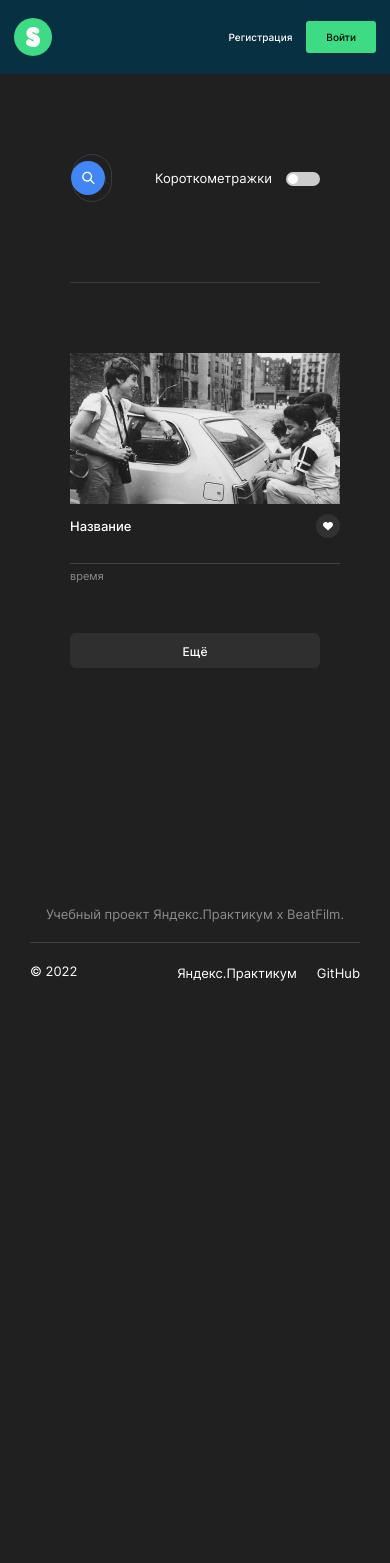
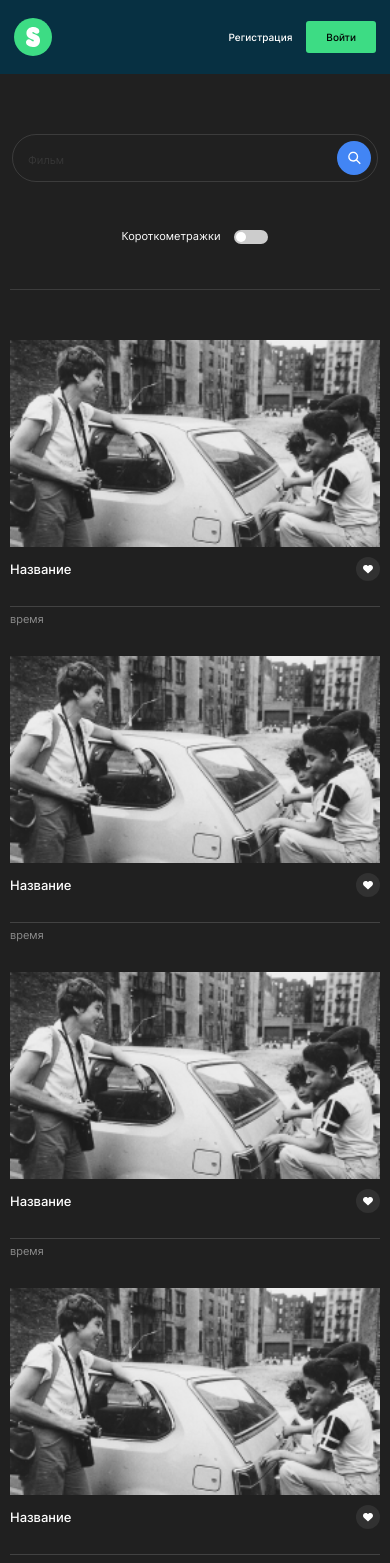
Before and after one commit to woofmgn/movies-explorer-frontend, a React (Create React App) app: page /movies in a window 390 px wide. Shown: the top 1563 px of the page. Before the commit the page ends 1001 px from the top, so only its background shows below. Built offline with nearby package versions, Linux system fonts and the light colour scheme.

Commit message:
some pages adaprive

```diff
--- a/src/components/Footer/Footer.scss
+++ b/src/components/Footer/Footer.scss
@@ -1,4 +1,5 @@
 .footer {
+  padding-top: 79px;
   display: flex;
   flex-direction: column;
 
--- a/src/components/Header/Header.jsx
+++ b/src/components/Header/Header.jsx
@@ -5,12 +5,12 @@ import './Header.scss';
 
 const Header = ({ isLogged }) => {
   return (
-    <header className="header">
+    <header className={`header ${isLogged ? 'header_theme_dark' : null}`}>
+      <Link className="header__main-link" to="/" />
       {isLogged ? (
         <NavBar />
       ) : (
         <>
-          <Link className="header__main-link" to="/" />
           <nav className="header__navigation">
             <ul className="header__navigation-list">
               <li className="header__navigation-item">
--- a/src/components/Header/Header.scss
+++ b/src/components/Header/Header.scss
@@ -2,6 +2,10 @@
   display: flex;
   justify-content: space-between;
   background-color: #073042;
+
+  &_theme_dark {
+    background-color: #202020;
+  }
 
   &__main-link {
     display: flex;
@@ -12,6 +16,7 @@
     background-repeat: no-repeat;
     background-size: contain;
     background-position: center;
+    background-color: transparent;
 
     &:hover {
       opacity: 0.7;
--- a/src/components/MoviesCard/MoviesCard.jsx
+++ b/src/components/MoviesCard/MoviesCard.jsx
@@ -35,6 +35,74 @@ const MoviesCard = () => {
         </div>
         <p className="card__duration">время</p>
       </li>
+      <li className="card">
+        <img className="card__preview" src={movie} alt="превью фильма" />
+        <div
+          className="card__wrapper"
+          onMouseEnter={location.pathname === '/movies' ? null : onHover}
+          onMouseLeave={location.pathname === '/movies' ? null : onExit}
+        >
+          <h5 className="card__title">Название</h5>
+          <button
+            ref={hover}
+            className={`card__button ${
+              location.pathname === '/movies' ? '' : 'card__button_type_remove'
+            }`}
+          />
+        </div>
+        <p className="card__duration">время</p>
+      </li>
+      <li className="card">
+        <img className="card__preview" src={movie} alt="превью фильма" />
+        <div
+          className="card__wrapper"
+          onMouseEnter={location.pathname === '/movies' ? null : onHover}
+          onMouseLeave={location.pathname === '/movies' ? null : onExit}
+        >
+          <h5 className="card__title">Название</h5>
+          <button
+            ref={hover}
+            className={`card__button ${
+              location.pathname === '/movies' ? '' : 'card__button_type_remove'
+            }`}
+          />
+        </div>
+        <p className="card__duration">время</p>
+      </li>
+      <li className="card">
+        <img className="card__preview" src={movie} alt="превью фильма" />
+        <div
+          className="card__wrapper"
+          onMouseEnter={location.pathname === '/movies' ? null : onHover}
+          onMouseLeave={location.pathname === '/movies' ? null : onExit}
+        >
+          <h5 className="card__title">Название</h5>
+          <button
+            ref={hover}
+            className={`card__button ${
+              location.pathname === '/movies' ? '' : 'card__button_type_remove'
+            }`}
+          />
+        </div>
+        <p className="card__duration">время</p>
+      </li>
+      <li className="card">
+        <img className="card__preview" src={movie} alt="превью фильма" />
+        <div
+          className="card__wrapper"
+          onMouseEnter={location.pathname === '/movies' ? null : onHover}
+          onMouseLeave={location.pathname === '/movies' ? null : onExit}
+        >
+          <h5 className="card__title">Название</h5>
+          <button
+            ref={hover}
+            className={`card__button ${
+              location.pathname === '/movies' ? '' : 'card__button_type_remove'
+            }`}
+          />
+        </div>
+        <p className="card__duration">время</p>
+      </li>
     </>
   );
 };
--- a/src/components/MoviesCard/MoviesCard.scss
+++ b/src/components/MoviesCard/MoviesCard.scss
@@ -36,6 +36,10 @@
       opacity: 0.7;
     }
 
+    &_active {
+      background-image: url('../../images/like-active.svg');
+    }
+
     &_type_remove {
       visibility: hidden;
       background-image: url('../../images/remove-button.svg');
--- a/src/components/MoviesCardList/MoviesCardList.jsx
+++ b/src/components/MoviesCardList/MoviesCardList.jsx
@@ -1,11 +1,20 @@
 import React from 'react';
+import { useLocation } from 'react-router-dom';
 import MoviesCard from '../MoviesCard/MoviesCard';
 import './MoviesCardList.scss';
 
 const MoviesCardList = () => {
+  let location = useLocation();
+
   return (
     <section className="movies">
-      <ul className="movies-list">
+      <ul
+        className={`movies-list ${
+          location.pathname === '/saved-movies'
+            ? 'movies-list_type_saved-movies'
+            : null
+        }`}
+      >
         <MoviesCard />
       </ul>
     </section>
--- a/src/components/MoviesCardList/MoviesCardList.scss
+++ b/src/components/MoviesCardList/MoviesCardList.scss
@@ -9,4 +9,29 @@
   display: grid;
   grid-template-columns: repeat(auto-fill, minmax(270px, 1fr));
   gap: 38px 20px;
+
+  &_type_saved-movies {
+    padding-bottom: 240px;
+  }
 }
+
+@media screen and (max-width: 820px) {
+  .movies {
+    padding-top: 80px;
+  }
+
+  .movies-list {
+    gap: 30px 30px;
+    padding-bottom: 60px;
+
+    &_type_saved-movies {
+      padding-bottom: 150px;
+    }
+  }
+}
+
+@media screen and (max-width: 520px) {
+  .movies {
+    padding-top: 50px;
+  }
+}
--- a/src/components/NavBar/NavBar.jsx
+++ b/src/components/NavBar/NavBar.jsx
@@ -6,10 +6,7 @@ const NavBar = () => {
   return (
     <nav className="navbar">
       <ul className="navbar__container">
-        <li className="navbar__item navbar__item_first">
-          <Link className="navbar__main-link" to="/" />
-        </li>
-        <li className="navbar__item navbar__item_type_center">
+        <li className="navbar__item navbar__item_type_first">
           <Link to="/movies" className="navbar__movies-link">
             Фильмы
           </Link>
@@ -19,11 +16,13 @@ const NavBar = () => {
             Сохранённые фильмы
           </Link>
         </li>
+        <li className="navbar__item navbar__item_last">
+          <Link className="navbar__profile-link" to="/profile">
+            Аккаунт
+            <div className="navbar__profile-image"></div>
+          </Link>
+        </li>
       </ul>
-      <Link className="navbar__profile-link" to="/profile">
-        Аккаунт
-        <div className="navbar__profile-image"></div>
-      </Link>
     </nav>
   );
 };
--- a/src/components/NavBar/NavBar.scss
+++ b/src/components/NavBar/NavBar.scss
@@ -1,17 +1,16 @@
 .navbar {
   display: flex;
-  max-width: 1280px;
-  width: 100%;
+  width: 58%;
   justify-content: space-between;
   align-self: center;
   align-items: center;
   background-color: #202020;
 
   &__container {
+    margin-right: 70px;
     display: flex;
-    max-width: 60%;
+    max-width: 750px;
     width: 100%;
-    width: 1140px;
     justify-content: space-between;
     padding: 0;
     margin: 0;
@@ -23,26 +22,11 @@
     display: flex;
 
     &_type_center {
-      justify-items: flex-end;
+      flex-grow: 2;
     }
 
-    &_first {
+    &_type_last {
     flex-grow: 1;
-    }
-  }
-
-  &__main-link {
-    display: flex;
-    width: 38px;
-    height: 38px;
-    background-image: url('../../images/logo.svg');
-    margin: 18px 0 18px 70px;
-    background-repeat: no-repeat;
-    background-size: contain;
-    background-position: center;
-
-    &:hover {
-      opacity: 0.7;
     }
   }
 
@@ -73,6 +57,7 @@
   }
 
   &__profile-image {
+    margin-left: 13px;
     width: 30px;
     height: 30px;
     background-color: #313131;
--- a/src/components/SearchForm/SearchForm.scss
+++ b/src/components/SearchForm/SearchForm.scss
@@ -30,7 +30,7 @@
 
     &::placeholder {
       font-weight: 400;
-      font-size: 14px;
+      font-size: 11px;
       line-height: 18px;
       color: #8B8B8B;
       opacity: 0.2;
@@ -66,14 +66,6 @@
     color: #FFFFFF;
     align-self: center;
   }
-
-  &__checkbox {
-    margin-left: 14px;
-
-    &:hover {
-      opacity: .7;
-    }
-  }
 }
 
 .search-movies__label {
@@ -83,6 +75,7 @@
   height: 14px;
   cursor: pointer;
   position: relative;
+}
 
   .search-movies__checkbox {
     display: none;
@@ -119,4 +112,38 @@
   .search-movies__checkbox:checked+.search-movies__slider .search-movies__knob {
     left: calc(100% - 12px);
   }
+
+
+@media screen and (max-width: 820px) {
+  .search-form {
+    padding-top: 60px;
+  }
+
+  .search-movies {
+    padding-bottom: 57px;
+    max-width: 708px;
+    flex-wrap: wrap;
+    justify-content: center;
+    gap: 38px;
+
+    &__checkbox-wrapper {
+      padding: 0;
+    }
+
+    &__slider {
+      top: 3px;
+    }
+  }
 }
+
+@media screen and (max-width: 520px) {
+  .search-movies {
+    padding-bottom: 44px;
+    gap: 45px;
+
+    &__description {
+      font-size: 11px;
+      font-weight: 18px;
+    }
+  }
+}
--- a/src/pages/Movies/Movies.scss
+++ b/src/pages/Movies/Movies.scss
@@ -4,7 +4,7 @@
 
 .more-button {
   padding: 11px 0 9px 0;
-  margin-bottom: 159px;
+  margin-bottom: 80px;
   max-width: 1140px;
   width: 100%;
   background-color: #2F2F2F;
@@ -20,3 +20,16 @@
     opacity: 0.7;
   }
 }
+
+@media screen and (max-width: 820px) {
+  .movies-page {
+    padding: 0 30px;
+  }
+}
+
+
+@media screen and (max-width: 520px) {
+  .movies-page {
+    padding: 0 10px;
+  }
+}
```
